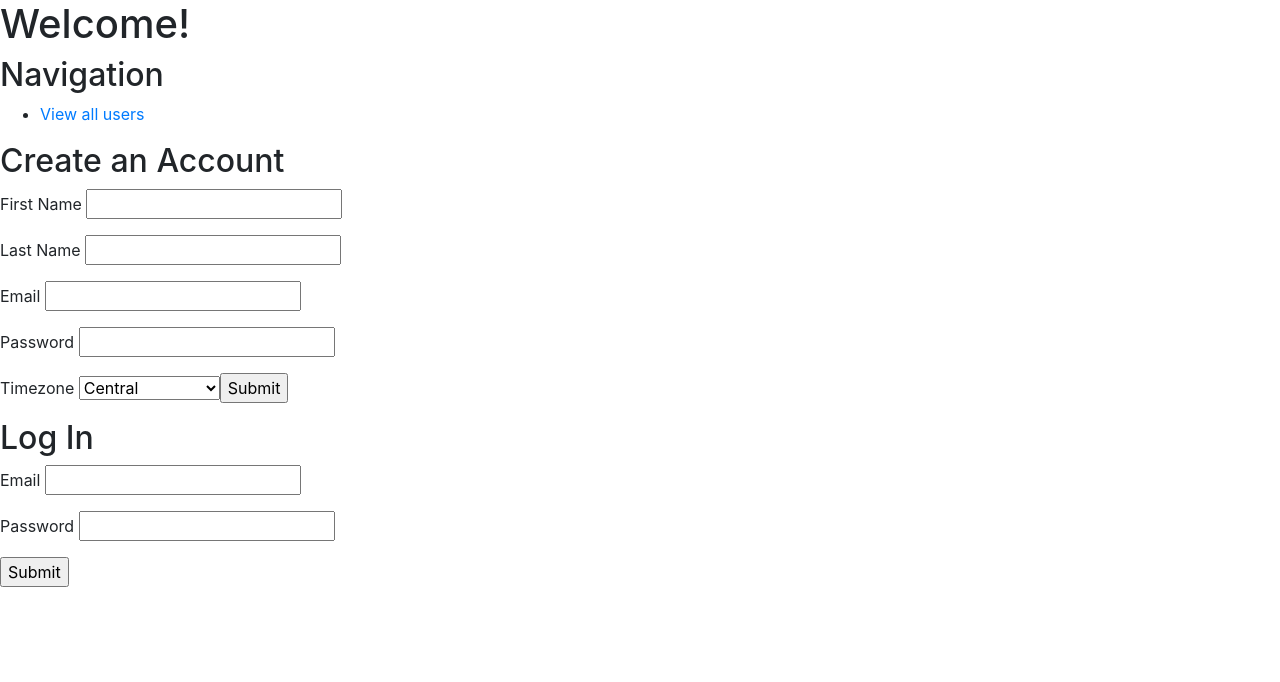
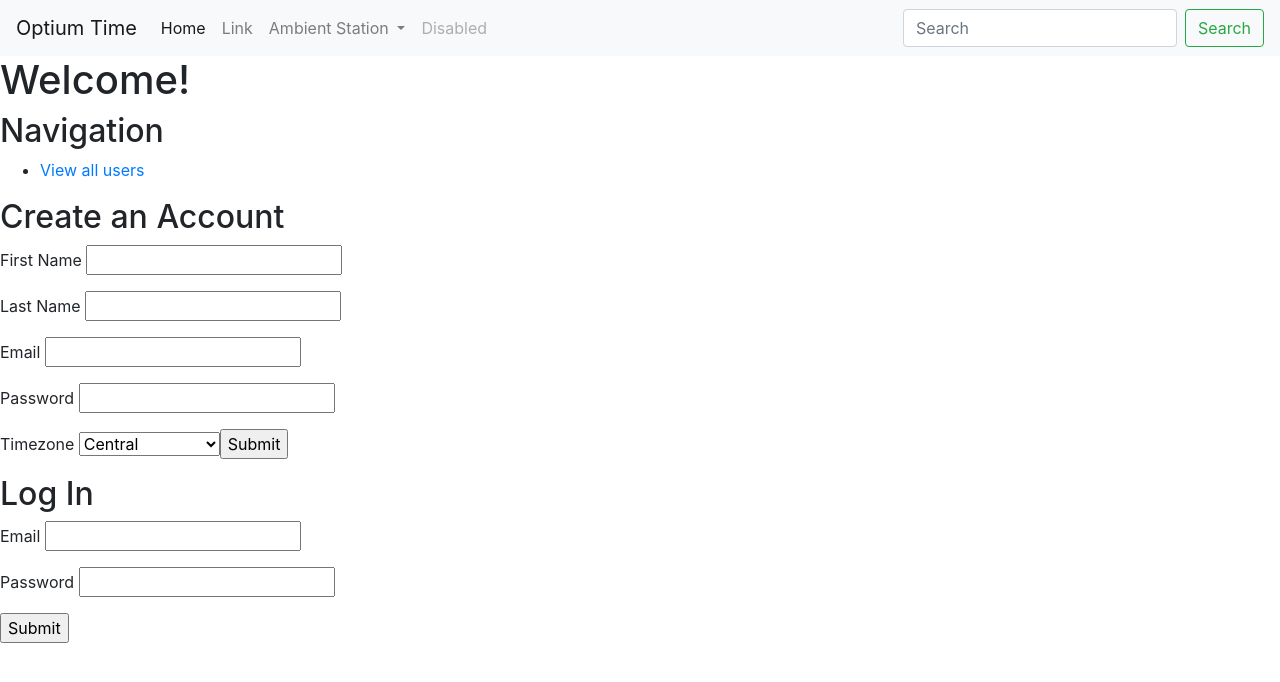
Before and after one commit to Wong-S/Optium-Time, a Flask app: page / in a window 1280 px wide. Shown: the top 682 px of the page. Run offline with Flask 2, Linux system fonts and the light colour scheme; some libraries are stand-ins or nearby versions.

Commit message:
Add nav bar

```diff
--- a/templates/homepage.html
+++ b/templates/homepage.html
@@ -1,7 +1,63 @@
 {% extends 'base.html' %}
-{% block title %}Sleep Sheep Inn{% endblock %}
+{% block title %} Otium Time Homepage{% endblock %}
+
+{% block head %}
+
+<link rel="stylesheet" href="/static/css/homepage_styling.css">
+
+
+
+
+{% endblock %}
+
+{% block nav%}
+
+  <nav class="navbar navbar-expand-lg navbar-light bg-light">
+    <a class="navbar-brand" href="#">Optium Time</a>
+    <button class="navbar-toggler" type="button" data-toggle="collapse" data-target="#navbarSupportedContent" aria-controls="navbarSupportedContent" aria-expanded="false" aria-label="Toggle navigation">
+      <span class="navbar-toggler-icon"></span>
+    </button>
+
+    <div class="collapse navbar-collapse" id="navbarSupportedContent">
+      <ul class="navbar-nav mr-auto">
+        <li class="nav-item active">
+          <a class="nav-link" href="#">Home <span class="sr-only">(current)</span></a>
+        </li>
+        <li class="nav-item">
+          <a class="nav-link" href="#">Link</a>
+        </li>
+        <li class="nav-item dropdown">
+          <a class="nav-link dropdown-toggle" href="#" id="navbarDropdown" role="button" data-toggle="dropdown" aria-haspopup="true" aria-expanded="false">
+            Ambient Station
+          </a>
+          <div class="dropdown-menu" aria-labelledby="navbarDropdown">
+            <a class="dropdown-item" href="#">Playlists</a>
+            <a class="dropdown-item" href="#">Videos</a>
+            <div class="dropdown-divider"></div>
+            <a class="dropdown-item" href="#">Something else here</a>
+          </div>
+        </li>
+        <li class="nav-item">
+          <a class="nav-link disabled" href="#">Disabled</a>
+        </li>
+      </ul>
+      <form class="form-inline my-2 my-lg-0">
+        <input class="form-control mr-sm-2" type="search" placeholder="Search" aria-label="Search">
+        <button class="btn btn-outline-success my-2 my-sm-0" type="submit">Search</button>
+      </form>
+    </div>
+  </nav>
+
+
+
+{% endblock %}
 
 {% block body %}
+
+
+  <!-- <body class="container"></body> -->
+  <div class="backdrop-background">
+    <div class="homepage-form-text">
       <h1>Welcome!</h1>
 
       <h2>Navigation</h2>
@@ -61,5 +117,11 @@
       </form>
 
     <!-- part 4 -->
+    <!-- <div class = "background-opacity-container">
+
+    </div> -->
+    </div>
+  </div>
+
 
 {% endblock %}
```
Lines whose indentation alone changed are shown as unchanged.
